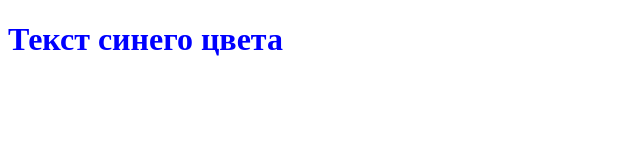
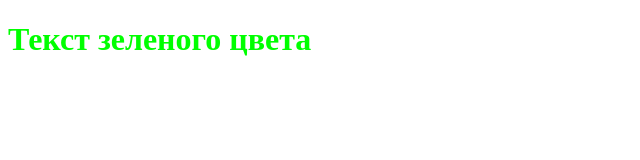
Before and after one commit to IgorAleks88/test, a website built with webpack: page src/template.html in a window 1280 px wide. Shown: the whole page, without its empty margins (0-640 px from the left). Built offline with nearby package versions, Linux system fonts and the light colour scheme.

Commit message:
change text color to green

```diff
--- a/src/index.js
+++ b/src/index.js
@@ -1,5 +1,5 @@
 import './main.scss';
 
 const header = document.createElement('h1');
-header.textContent = 'Текст синего цвета';
+header.textContent = 'Текст зеленого цвета';
 document.body.appendChild(header);
--- a/src/main.scss
+++ b/src/main.scss
@@ -1,4 +1,4 @@
 h1 {
     font-size: 32px;
-    color: blue;
+    color: rgb(0, 255, 0);
 }
```
